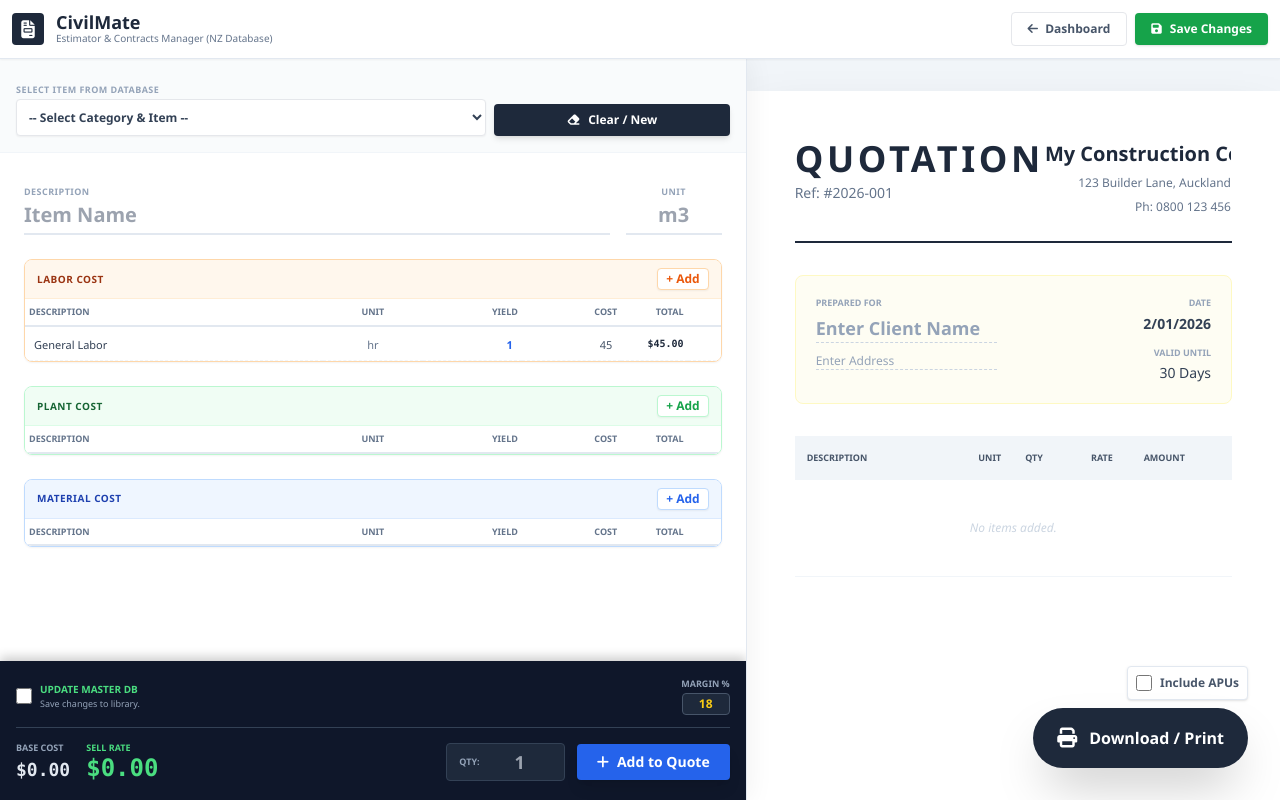
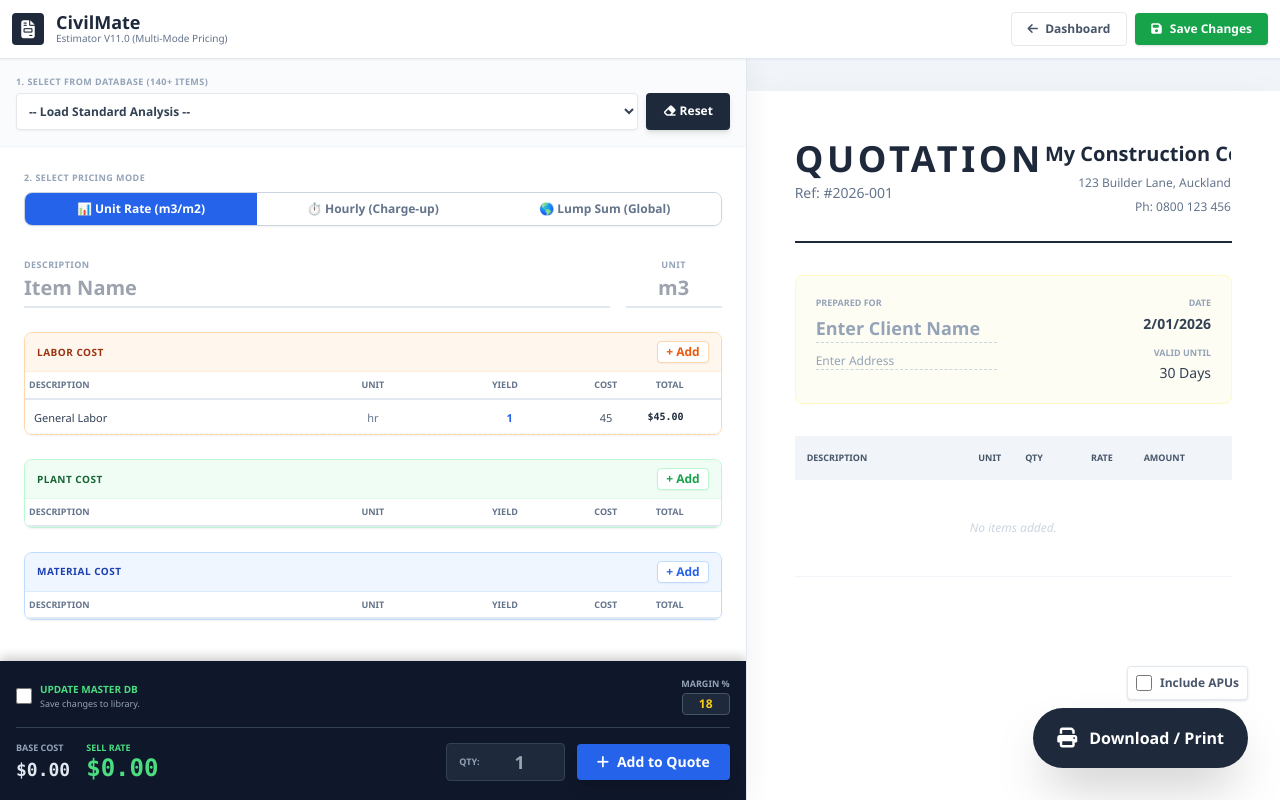
Before and after one commit to doctorquesero/civilmate, a plain HTML site: page contracts.html in a window 1280 px wide. Drawn offline with nearby package versions, Linux system fonts and the light colour scheme; no server answers.

Commit message:
Update contracts.html

```diff
--- a/contracts.html
+++ b/contracts.html
@@ -3,7 +3,7 @@
 <head>
     <meta charset="UTF-8">
     <meta name="viewport" content="width=device-width, initial-scale=1.0, maximum-scale=1.0, user-scalable=no">
-    <title>Contract & Estimator V10.0 - CivilMate NZ</title>
+    <title>Contract & Estimator V11.0 - CivilMate NZ</title>
     <script src="https://cdn.tailwindcss.com"></script>
     <script src="https://www.gstatic.com/firebasejs/9.22.0/firebase-app-compat.js"></script>
     <script src="https://www.gstatic.com/firebasejs/9.22.0/firebase-firestore-compat.js"></script>
@@ -12,7 +12,7 @@
     <style>
         body { background-color: #f8fafc; font-family: 'Segoe UI', sans-serif; color: #334155; }
 
-        /* CONTRACT MODE LOCKS */
+        /* CONTRACT LOCKS */
         .contract-mode #builderPanel { display: none !important; }
         .contract-mode #printSection { width: 100% !important; max-width: 1000px; margin: 0 auto; background: transparent; }
         .contract-mode .company-input { pointer-events: none; border: none; }
@@ -21,7 +21,7 @@
         .contract-mode #btnSave { display: none; }
         .contract-mode #docTitle { color: #1e293b; letter-spacing: 2px; text-decoration: underline; text-decoration-color: #2563eb; }
 
-        /* UI TABLES - FIXED LAYOUT */
+        /* UI TABLES */
         .col-desc { width: 45%; } .col-unit { width: 15%; text-align: center; } .col-qty { width: 15%; text-align: right; } .col-rate { width: 15%; text-align: right; } .col-total { width: 10%; text-align: right; }
         .res-table { width: 100%; border-collapse: collapse; table-layout: fixed; }
         .res-table th { font-size: 9px; font-weight: 800; text-transform: uppercase; color: #64748b; padding: 6px 4px; border-bottom: 2px solid #e2e8f0; }
@@ -32,9 +32,14 @@
 
         .quote-qty-input { background: #f0f9ff; border: 1px solid #bae6fd; color: #0369a1; font-weight: bold; text-align: center; border-radius: 4px; width: 100%; font-size: 11px; padding: 2px 0; height: 24px; }
         input[type=number]::-webkit-inner-spin-button, input[type=number]::-webkit-outer-spin-button { -webkit-appearance: none; margin: 0; }
-        input[type=number] { -moz-appearance: textfield; }
         .company-input { text-align: right; background: transparent; border: 1px dashed transparent; width: 100%; outline: none; transition: 0.2s; cursor: pointer; }
         .company-input:hover, .company-input:focus { border-color: #cbd5e1; background: #fffbeb; }
+
+        /* MODE SWITCHER BUTTONS */
+        .mode-btn { transition: all 0.2s; border: 1px solid #cbd5e1; }
+        .mode-active { background-color: #2563eb; color: white; border-color: #2563eb; }
+        .mode-inactive { background-color: white; color: #64748b; }
+        .mode-inactive:hover { background-color: #f1f5f9; }
 
         @media print {
             body * { visibility: hidden; }
@@ -57,7 +62,7 @@
             <div class="bg-slate-800 text-white w-8 h-8 rounded flex items-center justify-center font-bold text-lg"><i class="fas fa-file-invoice"></i></div>
             <div>
                 <h1 class="font-bold text-lg text-slate-800 leading-none">CivilMate</h1>
-                <p class="text-[10px] text-slate-500">Estimator & Contracts Manager (NZ Database)</p>
+                <p class="text-[10px] text-slate-500">Estimator V11.0 (Multi-Mode Pricing)</p>
             </div>
             <div id="projectStatusBadge"></div>
         </div>
@@ -71,20 +76,24 @@
     <div class="flex flex-1 overflow-hidden">
         <div id="builderPanel" class="w-7/12 flex flex-col border-r border-slate-200 bg-white overflow-y-auto relative z-10 shadow-[4px_0_24px_rgba(0,0,0,0.05)]">
             <div class="p-4 border-b border-slate-100 bg-slate-50/80 sticky top-0 z-20 backdrop-blur-md">
+                <label class="text-[9px] font-bold text-slate-400 uppercase tracking-wider mb-1 block">1. Select from Database (140+ Items)</label>
                 <div class="flex gap-2">
-                    <div class="w-2/3">
-                        <label class="text-[9px] font-bold text-slate-400 uppercase tracking-wider">Select Item from Database</label>
-                        <select id="masterDbSelect" onchange="loadFromMaster()" class="w-full p-2 text-xs font-bold border rounded bg-white text-slate-700 focus:ring-2 ring-blue-500 outline-none cursor-pointer shadow-sm">
-                            <option value="">-- Select Category & Item --</option>
-                        </select>
-                    </div>
-                    <div class="w-1/3 flex items-end">
-                        <button onclick="createNewItem()" class="w-full py-2 bg-slate-800 text-white text-xs font-bold rounded hover:bg-slate-900 transition shadow-md flex justify-center items-center gap-2"><i class="fas fa-eraser"></i> Clear / New</button>
-                    </div>
+                    <select id="masterDbSelect" onchange="loadFromMaster()" class="w-full p-2 text-xs font-bold border rounded bg-white text-slate-700 focus:ring-2 ring-blue-500 outline-none cursor-pointer shadow-sm">
+                        <option value="">-- Load Standard Analysis --</option>
+                    </select>
+                    <button onclick="createNewItem()" class="w-24 py-2 bg-slate-800 text-white text-xs font-bold rounded hover:bg-slate-900 transition shadow-md"><i class="fas fa-eraser"></i> Reset</button>
                 </div>
             </div>
 
             <div id="builderArea" class="flex-1 flex flex-col p-6 pb-24">
+
+                <label class="text-[9px] font-bold text-slate-400 uppercase tracking-wider mb-2 block">2. Select Pricing Mode</label>
+                <div class="flex gap-0 rounded-lg overflow-hidden shadow-sm border border-slate-300 mb-6">
+                    <button onclick="setPricingMode('unit')" id="btn-unit" class="flex-1 py-2 text-xs font-bold mode-active">📊 Unit Rate (m3/m2)</button>
+                    <button onclick="setPricingMode('hour')" id="btn-hour" class="flex-1 py-2 text-xs font-bold mode-inactive">⏱️ Hourly (Charge-up)</button>
+                    <button onclick="setPricingMode('lump')" id="btn-lump" class="flex-1 py-2 text-xs font-bold mode-inactive">🌎 Lump Sum (Global)</button>
+                </div>
+
                 <div class="flex gap-4 mb-6 items-end">
                     <div class="flex-1">
                         <label class="text-[9px] font-bold text-slate-400 uppercase tracking-wider">Description</label>
@@ -187,12 +196,13 @@
         let quoteItems = [];
         let masterItems = [];
         let currentProjectId = localStorage.getItem('civilmate_current_project_id');
+        let activePricingMode = 'unit'; // Default
 
         init();
 
         function init() {
             renderAllLists();
-            loadMasterLibrary();
+            seedMasterDatabase();
             if(currentProjectId) loadProjectFromDB(currentProjectId);
         }
 
@@ -221,12 +231,11 @@
             document.querySelector('#printSection').classList.add('w-full');
         }
 
-        // --- FULL DATABASE SEEDING (142 ITEMS - NZ RATES 2026) ---
+        // --- FULL DATABASE SEEDING (142 ITEMS) ---
         function seedMasterDatabase() {
             db.collection('master_library').limit(1).get().then(snap => {
                 let needsSeeding = snap.empty;
                 if (!snap.empty && !snap.docs[0].data().category) needsSeeding = true;
-                // Always check if we have the full set
                 if (!snap.empty && snap.size < 50) needsSeeding = true;
 
                 if (needsSeeding) {
@@ -379,7 +388,7 @@
                     seedItems.forEach(item => {
                         let cost = 0;
                         item.resources.forEach(r => cost += (r.c * r.q));
-                        item.rate = cost * 1.18; // 18% Margin
+                        item.rate = cost * 1.18; // Default 18% Margin
                         let ref = db.collection('master_library').doc();
                         batch.set(ref, item);
                     });
@@ -403,10 +412,10 @@
                     const cat = item.cat || "Uncategorized";
                     if(!grouped[cat]) grouped[cat] = []; grouped[cat].push(item);
                 });
-                // Sort categories alphanumerically (1., 2., 3...)
+                // Sort categories naturally (1., 2., 3...)
                 Object.keys(grouped).sort((a,b) => parseInt(a) - parseInt(b)).forEach(cat => {
                     let html = `<optgroup label="${cat}">`;
-                    // Sort items inside
+                    // Sort items alphabetically inside category
                     grouped[cat].sort((a,b) => a.name.localeCompare(b.name)).forEach(item => {
                         html += `<option value="${item.id}">${item.name} (${item.unit}) - $${(item.rate||0).toFixed(2)}</option>`;
                     });
@@ -416,7 +425,34 @@
             });
         }
 
-        // --- BUILDER LOGIC (REINSTATED) ---
+        // --- MODE SWITCHER LOGIC ---
+        function setPricingMode(mode) {
+            ['unit', 'hour', 'lump'].forEach(m => {
+                const btn = document.getElementById('btn-'+m);
+                if (m === mode) {
+                    btn.classList.remove('mode-inactive');
+                    btn.classList.add('mode-active');
+                } else {
+                    btn.classList.remove('mode-active');
+                    btn.classList.add('mode-inactive');
+                }
+            });
+
+            if (mode === 'hour') {
+                document.getElementById('itemUnit').value = 'hr';
+            } else if (mode === 'lump') {
+                document.getElementById('itemUnit').value = 'LS';
+                document.getElementById('qtyInput').value = 1;
+            } else {
+                // Unit mode: keep current or default to m3
+                if (document.getElementById('itemUnit').value === 'hr' || document.getElementById('itemUnit').value === 'LS') {
+                    document.getElementById('itemUnit').value = 'm3';
+                }
+            }
+            updateCalculations();
+        }
+
+        // --- BUILDER LOGIC ---
         function loadFromMaster() {
             const id = document.getElementById('masterDbSelect').value;
             if (id === 'new' || id === "") { createNewItem(); return; }
@@ -425,7 +461,14 @@
                 document.getElementById('itemName').value = item.name;
                 document.getElementById('itemUnit').value = item.unit;
                 currentResources = JSON.parse(JSON.stringify(item.resources || []));
-                renderAllLists(); updateCalculations();
+
+                // Auto-detect mode based on unit
+                if(item.unit === 'hr') setPricingMode('hour');
+                else if(item.unit === 'LS') setPricingMode('lump');
+                else setPricingMode('unit');
+
+                renderAllLists();
+                updateCalculations();
             }
         }
 
@@ -470,7 +513,9 @@
         function createNewItem() {
             document.getElementById('itemName').value = "New Item"; document.getElementById('itemUnit').value = "ea";
             currentResources = [{n:"Labor", u:"hr", q:1, c:45, t:"Lab"}];
-            renderAllLists(); updateCalculations(); document.getElementById('masterDbSelect').value = "";
+            renderAllLists();
+            setPricingMode('unit'); // Reset mode
+            document.getElementById('masterDbSelect').value = "";
         }
 
         function addToQuote() {
@@ -480,11 +525,13 @@
             let rate = updateCalculations();
 
             if(document.getElementById('updateDbCheck').checked) {
-                const existingItem = masterItems.find(i => i.name.toLowerCase() === name.toLowerCase());
-                const itemData = { name: name, unit: unit, rate: rate, resources: currentResources, lastUpdated: Date.now(), cat: existingItem ? existingItem.cat : "User Custom" };
-                if(existingItem) { if(confirm(`Update "${name}" in Master DB?`)) db.collection('master_library').doc(existingItem.id).update(itemData).then(loadMasterLibrary); }
-                else { if(confirm(`Save "${name}" to Master DB?`)) db.collection('master_library').add(itemData).then(loadMasterLibrary); }
+                const itemData = { name: name, unit: unit, rate: rate, resources: currentResources, lastUpdated: Date.now(), cat: "User Custom" };
+                db.collection('master_library').add(itemData).then(() => {
+                    console.log("Saved to DB");
+                    loadMasterLibrary();
+                });
             }
+
             quoteItems.push({ desc: name, name: name, unit: unit, qty: qty, rate: rate, total: qty * rate, resources: JSON.parse(JSON.stringify(currentResources)) });
             renderQuote();
         }
@@ -494,7 +541,7 @@
             if(quoteItems.length === 0) tbody.innerHTML = `<tr><td colspan="6" class="p-10 text-center text-slate-300 italic text-xs border-b border-slate-100">No items added.</td></tr>`;
             quoteItems.forEach((item, i) => {
                 item.total = item.qty * item.rate; sub += item.total;
-                tbody.innerHTML += `<tr class="border-b border-slate-100 group hover:bg-slate-50 transition"><td class="p-3 font-bold text-slate-700">${item.desc}</td><td class="p-3 text-center text-xs text-slate-500 font-bold bg-slate-50 rounded">${item.unit}</td><td class="p-3 text-center"><input type="number" value="${item.qty}" onchange="updateQuoteQty(${i}, this.value)" class="quote-qty-input no-print"><span class="hidden print-only">${item.qty}</span></td><td class="p-3 text-right text-xs font-mono text-slate-500">$${item.rate.toLocaleString('en-NZ', {minimumFractionDigits: 2})}</td><td class="p-3 text-right text-xs font-mono font-bold text-slate-800">$${item.total.toLocaleString('en-NZ', {minimumFractionDigits: 2})}</td><td class="p-3 text-right no-print header-action"><button onclick="quoteItems.splice(${i},1);renderQuote()" class="text-slate-300 hover:text-red-500"><i class="fas fa-trash"></i></button></td></tr>`;
+                tbody.innerHTML += `<tr class="border-b border-slate-100 group hover:bg-slate-50 transition"><td class="p-3 font-bold text-slate-700">${item.desc}</td><td class="p-3 text-center text-xs text-slate-500 font-bold bg-slate-50 rounded">${item.unit}</td><td class="p-3 text-center"><input type="number" value="${item.qty}" onchange="updateQuoteQty(${i}, this.value)" class="quote-qty-input no-print"><span class="hidden print-only">${item.qty}</span></td><td class="p-3 text-right text-xs font-mono text-slate-500">$${item.rate.toLocaleString('en-NZ', {minimumFractionDigits: 2})}</td><td class="p-3 text-right text-xs font-mono font-bold text-slate-800">$${item.total.toLocaleString('en-NZ', {minimumFractionDigits: 2})}</td><td class="p-3 text-right no-print header-action delete-btn"><button onclick="quoteItems.splice(${i},1);renderQuote()" class="text-slate-300 hover:text-red-500"><i class="fas fa-trash"></i></button></td></tr>`;
             });
             document.getElementById('subtotalDisplay').innerText = "$" + sub.toLocaleString('en-NZ', {minimumFractionDigits: 2});
             document.getElementById('gstDisplay').innerText = "$" + (sub*0.15).toLocaleString('en-NZ', {minimumFractionDigits: 2});
@@ -504,6 +551,8 @@
         }
 
         function updateQuoteQty(i, v) { quoteItems[i].qty = parseFloat(v)||0; renderQuote(); }
+
+        // ... (Rest of print/save functions remain identical to your standard) ...
         function printQuote() {
             const includeAPU = document.getElementById('printApuCheck').checked;
             const printSec = document.getElementById('printSection');
@@ -530,7 +579,6 @@
             else { pData.createdAt = Date.now(); db.collection('projects').add(pData).then(doc => { localStorage.setItem('civilmate_current_project_id', doc.id); currentProjectId = doc.id; alert("Saved New Project!"); }); }
         }
         function generateLegalContract() { document.getElementById('contractDate').innerText = new Date().toLocaleDateString('en-NZ'); document.getElementById('contractClientName').innerText = document.getElementById('clientName').value; document.getElementById('contractMyCompany').innerText = document.getElementById('myCompany').value; document.getElementById('contractTotalVal').innerText = document.getElementById('contractTotal').innerText; document.getElementById('legalContractModal').classList.remove('hidden'); document.getElementById('legalContractModal').classList.add('show-print'); }
-        function switchPricingMode(mode) { renderAllLists(); }
     </script>
 </body>
 </html>
```
